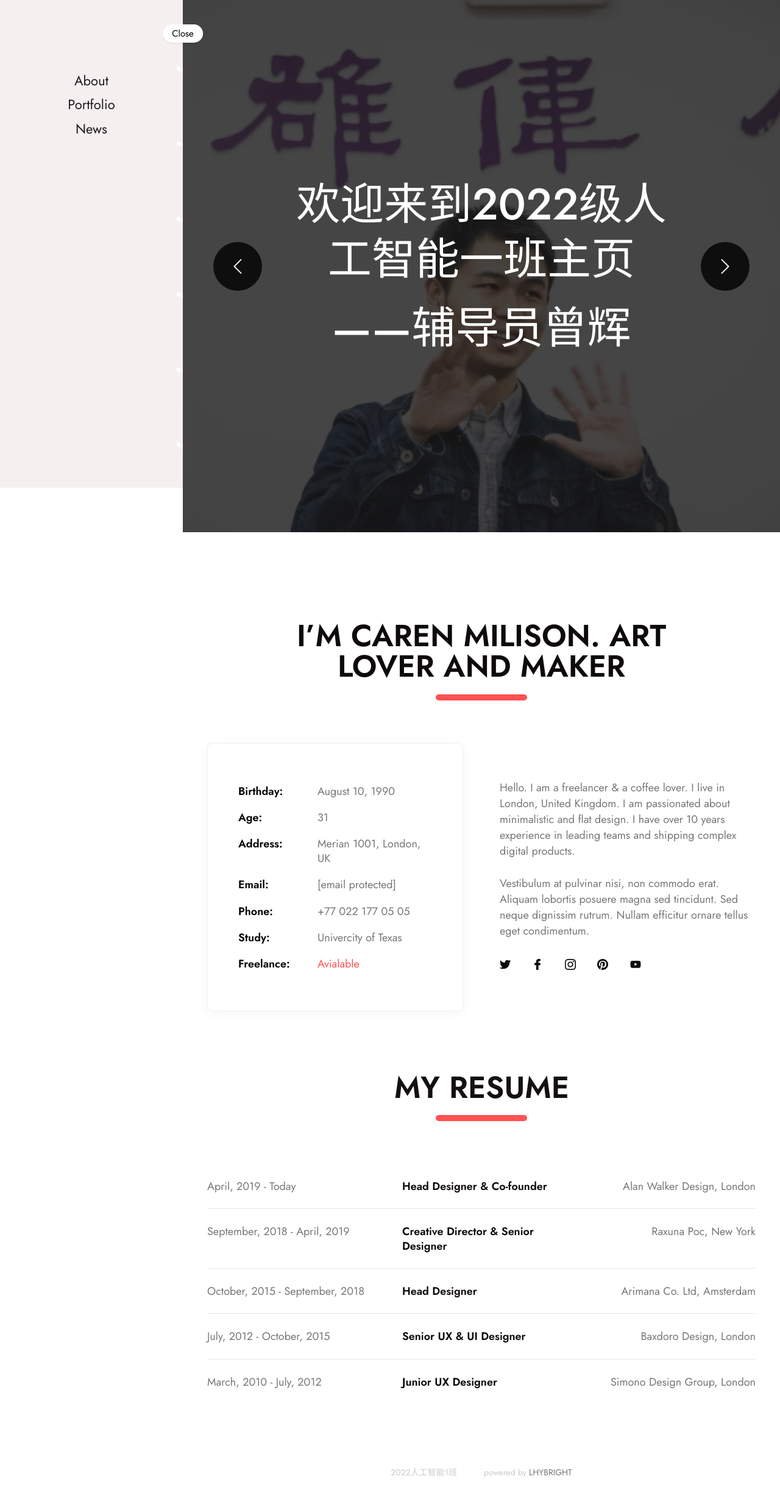
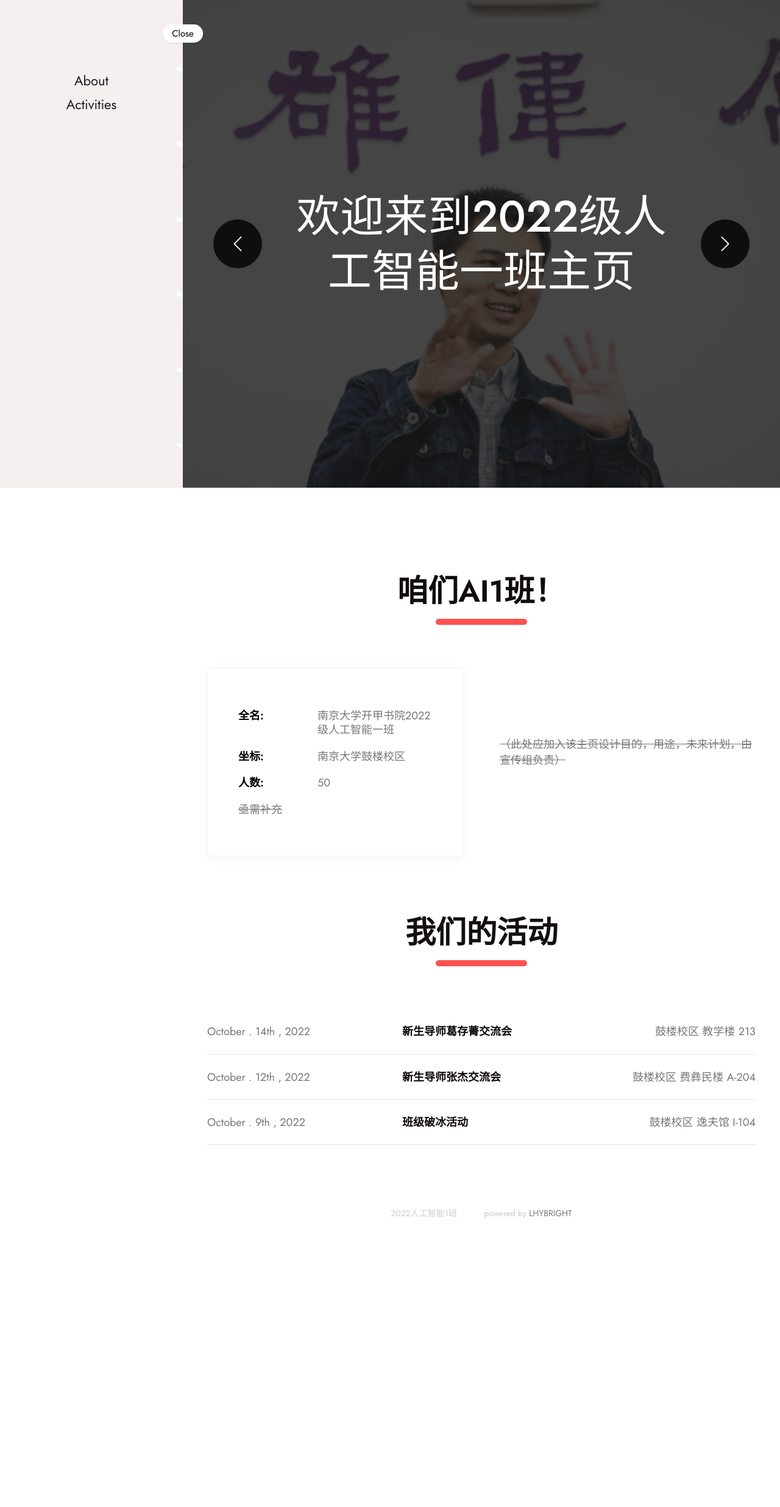
Before and after one commit to lhybright/lhybright.github.io, a plain HTML site: page index.html in a window 1280 px wide. Shown: the whole page at 61% size. After the commit the page ends 2047 px from the top, so only its background shows below. Drawn offline with Linux system fonts and the light colour scheme.

Commit message:
第一版网页

```diff
--- a/index.html
+++ b/index.html
@@ -5,7 +5,7 @@
   <meta name="description" content="Persono" />
   <meta name="author" content="Frenify" />
   <meta name="viewport" content="width=device-width, initial-scale=1, maximum-scale=1" />
-  <title>Persono | Personal HMTL Template</title>
+  <title>南京大学开甲书院2022级人工智能一班</title>
   <link rel="preconnect" href="https://fonts.googleapis.com" />
   <link rel="preconnect" href="https://fonts.gstatic.com" crossorigin="" />
   <link href="https://fonts.googleapis.com/css2?family=Jost:ital,wght@0,100;0,200;0,300;0,400;0,500;0,600;0,700;0,800;0,900;1,100;1,200;1,300;1,400;1,500;1,600;1,700;1,800;1,900&amp;display=swap" rel="stylesheet" />
@@ -52,7 +52,7 @@
     <div class="mobilemenu">
      <ul>
       <li><a href="#about">About</a></li>
-      <li><a href="#portfolio">Portfolio</a></li>
+      <li><a href="#activities">Activities</a></li>
      </ul>
     </div>
    </div>
@@ -128,8 +128,7 @@
      <div class="navigation">
       <ul>
        <li><a href="#about">About</a></li>
-       <li><a href="#portfolio">Portfolio</a></li>
-       <li><a href="#blog">News</a></li>
+       <li><a href="#activities">Activities</a></li>
       </ul>
      </div>
     </div>
@@ -144,8 +143,7 @@
           <div class="item">
            <div class="img_holder" data-image="img/portfolio/zengdao.JPG"></div>
            <div class="title_holder">
-            <h3>欢迎来到2022级人工智能一班主页</h3><br>
-            <h3><p id="rollingword2">——辅导员曾辉</p></h3>
+            <h3>欢迎来到2022级人工智能一班主页</h3>
            </div>
           </div>
          </div>
@@ -153,7 +151,7 @@
           <div class="item">
            <div class="img_holder" data-image="img/portfolio/Mrzhang.png"></div>
            <div class="title_holder">
-            <h3>Health ， persistence ， ambition</h3><br>
+            <h3>Health,persistence,ambition</h3><br>
             <h3>——新生导师张杰交流会</h3>
            </div>
           </div>
@@ -183,37 +181,26 @@
        <div class="section_about">
         <div class="persono_fn_title">
          <div class="title_fixer">
-          <h2><span class="animated_text"><span class="text">I’m Caren MilIson. Art Lover and maker</span><span class="line"></span></span></h2>
+          <h2><span class="animated_text"><span class="text">咱们AI1班！</span><span class="line"></span></span></h2>
          </div>
         </div>
         <div class="about_content">
          <div class="about_left" id="scene">
           <div class="left_in layer" data-depth="0.1">
            <ul class="about_us">
-            <li><h5><span class="about_title">Birthday:</span><span>August 10, 1990</span></h5></li>
-            <li><h5><span class="about_title">Age:</span><span>31</span></h5></li>
-            <li><h5><span class="about_title">Address:</span><span>Merian 1001, London, UK</span></h5></li>
-            <li><h5><span class="about_title">Email:</span><span><a href="/cdn-cgi/l/email-protection#5635372433383b373f3a16313b373f3a7835393b"><span class="__cf_email__" data-cfemail="5c3f3d2e3932313d35301c3b313d3530723f3331">[email&nbsp;protected]</span></a></span></h5></li>
-            <li><h5><span class="about_title">Phone:</span><span><a href="tel:+770221770505">+77 022 177 05 05</a></span></h5></li>
-            <li><h5><span class="about_title">Study:</span><span>Univercity of Texas</span></h5></li>
-            <li><h5><span class="about_title">Freelance:</span><span class="special">Avialable</span></h5></li>
+            <li><h5><span class="about_title">全名:</span><span>南京大学开甲书院2022级人工智能一班</span></h5></li>
+            <li><h5><span class="about_title">坐标:</span><span>南京大学鼓楼校区</span></h5></li>
+            <li><h5><span class="about_title">人数:</span><span>50</span></h5></li>
+            <li><del>亟需补充</del></li>
            </ul>
           </div>
           <div class="about_mover layer" data-depth="0.2"></div>
          </div>
          <div class="about_right">
           <div class="about_me">
-           <p>Hello. I am a freelancer &amp; a coffee lover. I live in London, United Kingdom. I am passionated about minimalistic and flat design. I have over 10 years experience in leading teams and shipping complex digital products.</p>
-           <p>Vestibulum at pulvinar nisi, non commodo erat. Aliquam lobortis posuere magna sed tincidunt. Sed neque dignissim rutrum. Nullam efficitur ornare tellus eget condimentum.</p>
-          </div>
-          <div class="learn_more">
-           <ul>
-            <li><a href="#" target="_blank"><span><img class="persono_fn_svg" src="svg/twitter.svg" alt="" /></span></a></li>
-            <li><a href="#" target="_blank"><span><img class="persono_fn_svg" src="svg/facebook.svg" alt="" /></span></a></li>
-            <li><a href="#" target="_blank"><span><img class="persono_fn_svg" src="svg/instagram.svg" alt="" /></span></a></li>
-            <li><a href="#" target="_blank"><span><img class="persono_fn_svg" src="svg/pinterest.svg" alt="" /></span></a></li>
-            <li><a href="#" target="_blank"><span><img class="persono_fn_svg" src="svg/youtube.svg" alt="" /></span></a></li>
-           </ul>
+            <p><del>（此处应加入该主页设计目的，用途，未来计划，由宣传组负责）<del></p>
+        <!--   <p>Hello. I am a freelancer & a coffee lover. I live in London, United Kingdom. I am passionated about minimalistic and flat design. I have over 10 years experience in leading teams and shipping complex digital products.</p>
+           <p>Vestibulum at pulvinar nisi, non commodo erat. Aliquam lobortis posuere magna sed tincidunt. Sed neque dignissim rutrum. Nullam efficitur ornare tellus eget condimentum.</p>  -->
           </div>
          </div>
         </div>
@@ -221,12 +208,12 @@
       </div>
      </section>
 
-     <section id="resume">
+     <section id="activities">
       <div class="container">
        <div class="section_resume">
         <div class="persono_fn_title">
          <div class="title_fixer">
-          <h2><span class="animated_text"><span class="text">My Resume</span><span class="line"></span></span></h2>
+          <h2><span class="animated_text"><span class="text">我们的活动</span><span class="line"></span></span></h2>
          </div>
         </div>
         <div class="resume_footer">
@@ -272,36 +259,32 @@
          </div>
          <div class="resume_list">
           <ul>
-           <li><span class="left_text">April, 2019 - Today</span><span class="middle_text">Head Designer &amp; Co-founder</span><span class="right_text">Alan Walker Design, London</span>
+           <li><span class="left_text">October . 14th , 2022</span><span class="middle_text">新生导师葛存菁交流会</span><span class="right_text">鼓楼校区 教学楼 213</span>
             <div class="fn_tooltip">
              <span></span>
-             <p>As a founder, you need to hire the right people for the right roles to accomplish your business goals. Recruiting is expensive. It comes at the cost of your most valuable resource: time.</p>
-             <p>And when it comes to hiring your first designer, the stakes can feel even higher. This person will give form to concepts that might exist only in your imagination or as a sketch on a whiteboard. Designers have the gift to bring your ideas to life.</p>
-            </div></li>
-           <li><span class="left_text">September, 2018 - April, 2019</span><span class="middle_text">Creative Director &amp; Senior Designer</span><span class="right_text">Raxuna Poc, New York</span>
+             <p>“师言似春雨，润物细无声”</p>
+             <p>认真学习以建立自身优势，提升竞争力与创造力；面对繁重的课业压力，而唯有思虑单纯，坚持不懈才是应对的法宝。</p>
+             <p>交流有助于拓宽视野，避免钻入“牛角尖”</p>
+             <p>兴趣是一个正反馈的结果，是不断摸索的产物。科研需要兴趣的辅助，而科研的过程也是在不断培养兴趣
+            </p>
+            </div>
+           </li>
+           <li><span class="left_text">October . 12th , 2022</span><span class="middle_text">新生导师张杰交流会</span><span class="right_text">鼓楼校区 费彝民楼 A-204</span>
             <div class="fn_tooltip">
              <span></span>
-             <p>The visual designs we encounter in our daily lives are created by senior designers and art directors. Senior designers receive the specifications and requirements of a design project and then lead a team of designers in executing the vision. In some cases, senior designers report to art directors.</p>
-             <p> Art directors oversee all designers and are in charge of shaping a look that makes clients happy and is cohesive with their brand. While the position of senior designer is most common in graphic design, the role of art director is used in a wider array of industries, such as advertising, film, and video games.</p>
-            </div></li>
-           <li><span class="left_text">October, 2015 - September, 2018 </span><span class="middle_text">Head Designer</span><span class="right_text">Arimana Co. Ltd, Amsterdam</span>
+             <p>“health  ,  persistence , ambition”</p>
+             <p>一，health，身体健康，身体是革命的本钱，同时也是学习工作的本钱，课余一定要加强体育锻炼；</p>
+             <p>二，persistence，持之以恒，锲而不舍，大学四年乃至于未来都是一场场长跑，需耐心与耐力兼具，永不言弃才会昂扬前进；</p>
+             <p>三，ambition，雄心壮志，立大志，立长志</p>
+            </div>
+           </li>
+           <li><span class="left_text">October . 9th , 2022</span><span class="middle_text">班级破冰活动</span><span class="right_text">鼓楼校区 逸夫馆 I-104</span>
             <div class="fn_tooltip">
              <span></span>
-             <p>The Head Designer is the overall command over the creative team's design and the entire company. The heads of the organization look toward the head designer to provide insights into the artistic path the company will take to achieve a unique brand in the market.</p>
-             <p>The head designer is highly-creative, good in management, and can articulate abstract ideas clearly and relay them to company administrators, customers, and clients. A head designer's responsibilities are to handle the creative team, train each member, and provide guidance in every part of the designing process.</p>
-            </div></li>
-           <li><span class="left_text">July, 2012 - October, 2015</span><span class="middle_text">Senior UX &amp; UI Designer</span><span class="right_text">Baxdoro Design, London</span>
-            <div class="fn_tooltip">
-             <span></span>
-             <p>We hope you share our vision of an elegant graphical UI. We have both internal and external developers that will carry out the designs, but it is your job to make sure, that the ideas of Persono are carried over into the final experience.</p>
-             <p>You job is to develop the next level of UI – improving user experience making the design even better and easier to use. You will help design the new identity of Persono.</p>
-            </div></li>
-           <li><span class="left_text">March, 2010 - July, 2012</span><span class="middle_text">Junior UX Designer</span><span class="right_text">Simono Design Group, London</span>
-            <div class="fn_tooltip">
-             <span></span>
-             <p>The Junior UI/UX Designer will be responsible for understanding business requirements (including any technical limitations) by conducting user research, interviews and surveys, and translating them into sitemaps, user flows, customer journey maps, wireframes, mockups and prototypes.</p>
-             <p> The Junior UI/UX designer will also be expected to design the overall functionality of the product, and in order to ensure a great user experience, iterate upon it in accordance with user-testing.</p>
-            </div></li>
+             <p>“秋叶绚烂，如你我之相聚”</p>
+             <p>最好的大学生活，是和一群志同道合的人，一起奔跑在理想的路上，回头有一路的故事，低头有坚定的脚步，抬头有清晰的远方。如今，有趣的灵魂在这里碰撞，远大的理想在这里发芽，相信2022级人工智能专业的同学们定会不负时光，携手进步，一路向前，未来可期！</p>
+            </div>
+           </li>
           </ul>
          </div>
         </div>
```
